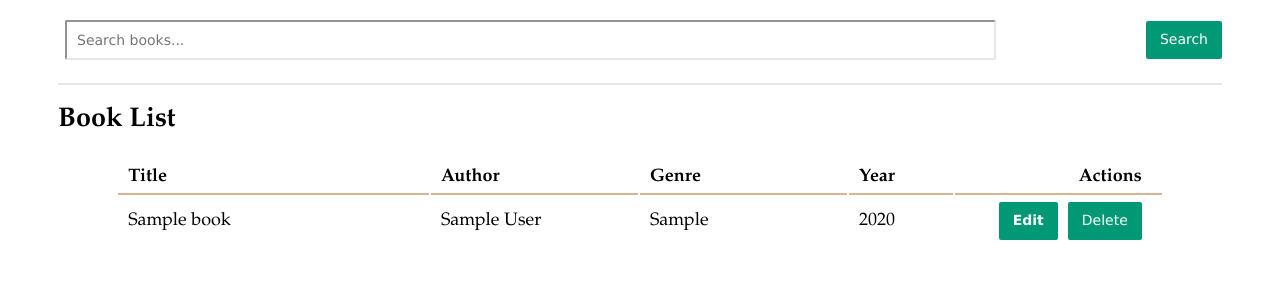
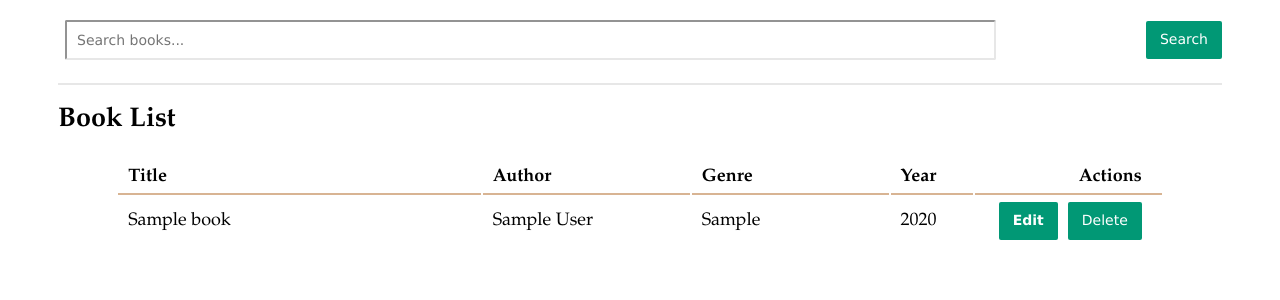
Before and after one commit to Crowe-Brian-J/treehouse_u8_sql_library_manager, a Node server app: page /books/ in a window 1280 px wide. Shown: the part 147-447 px from the top of the page. Run offline with Node 20, Linux system fonts and the light colour scheme; tables that the repository leaves empty hold one stand-in row (values such as "Sample post"); some libraries are stand-ins or nearby versions.

Commit message:
make table width static

```diff
--- a/views/index.pug
+++ b/views/index.pug
@@ -14,11 +14,11 @@ block content
       table(style="width: 90%;")
         thead
           tr
-            th(style="width: 30%;") Title
+            th(style="width: 35%;") Title
             th(style="width: 20%;") Author
-            th(style="width: 20%;") Genre
-            th(style="width: 10%;") Year
-            th(style="width: 20%; text-align: right;") Actions
+            th(style="width: 19%;") Genre
+            th(style="width: 8%;") Year
+            th(style="width: 18%; text-align: right;") Actions
         tbody
           each book in books
             tr
```
